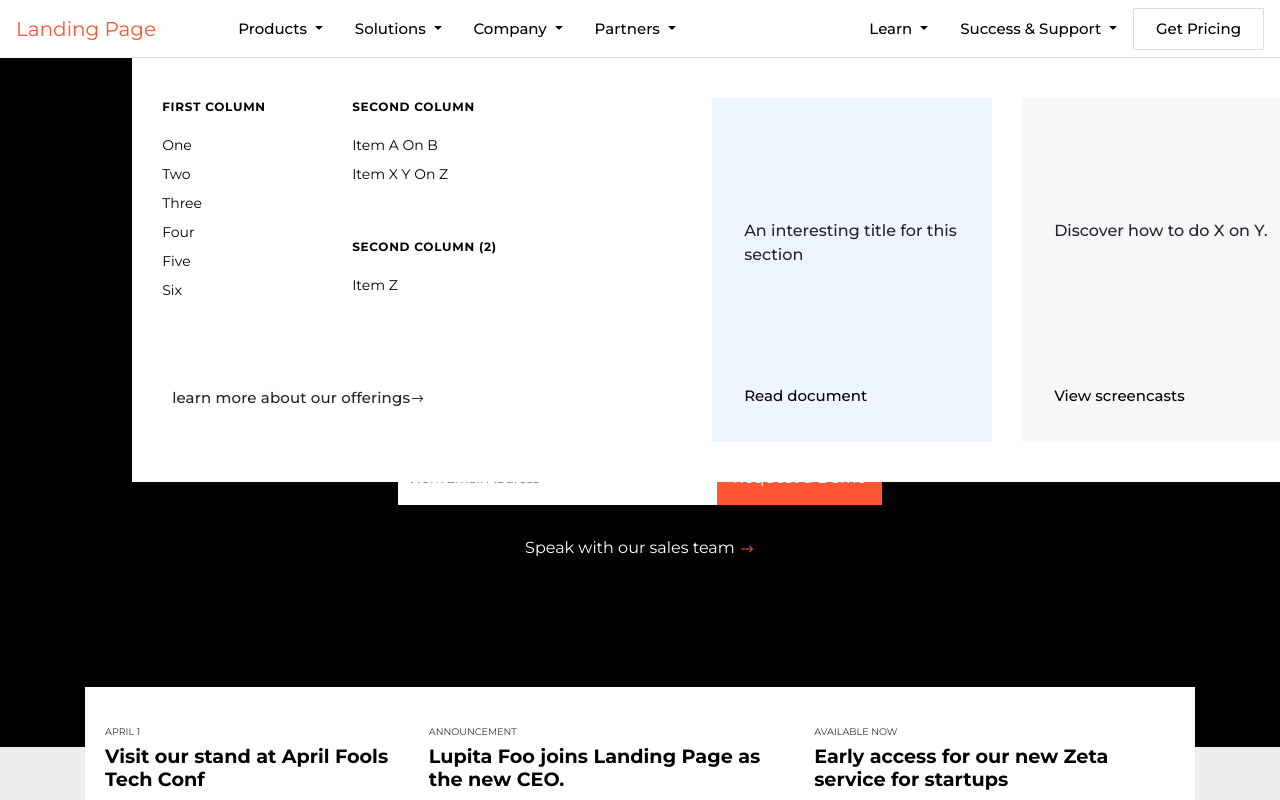
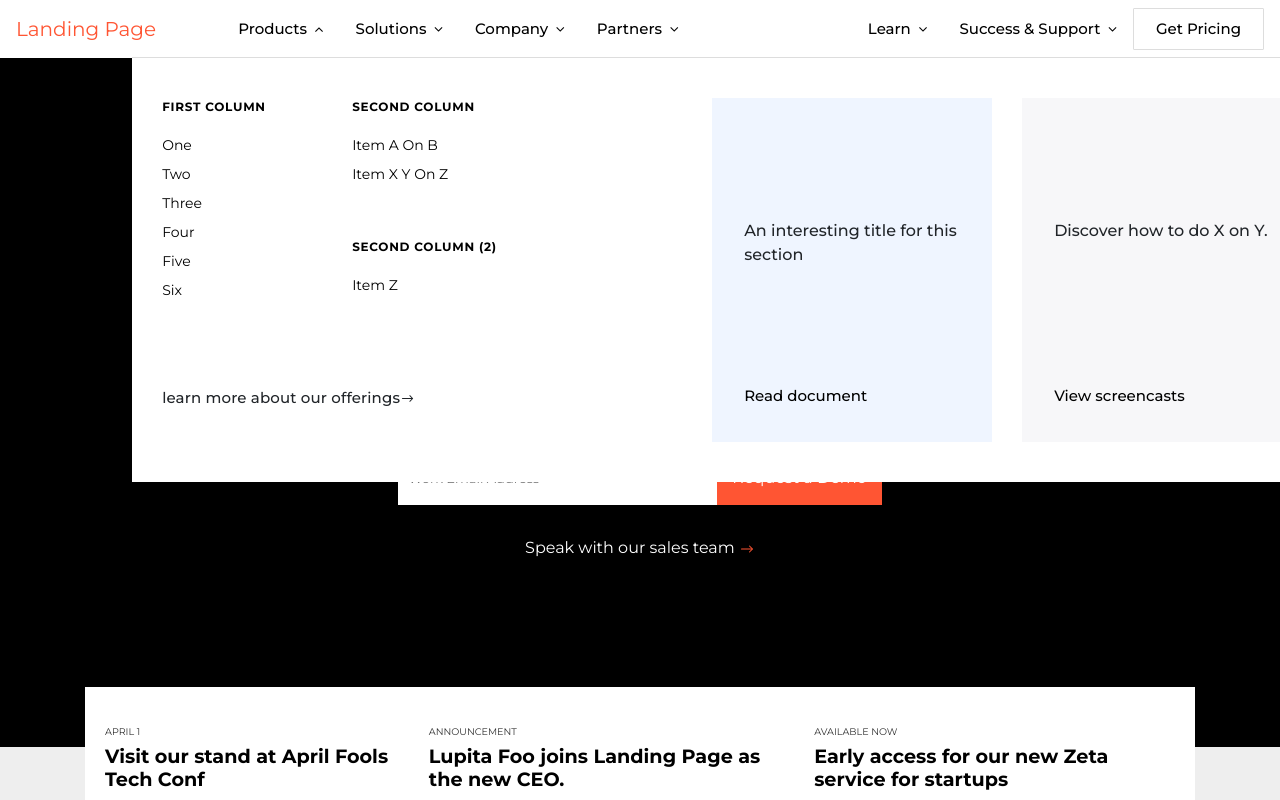
Before and after one commit to vidbina/landing-page-templates, a website: page landingcorp/index.html in a window 1280 px wide. Both pictures are taken after a click on the button "Products". Shown: the top 800 px of the page. Drawn offline with nearby package versions, Linux system fonts and the light colour scheme; files that its build step writes are made by us from their sources.

```diff
--- a/landingcorp/css/_template.scss
+++ b/landingcorp/css/_template.scss
@@ -98,6 +98,17 @@
     }
 
     .navbar-nav {
+      .show {
+        .dropdown-toggle {
+          &::after {
+            font: normal normal normal 14px/1 FontAwesome;
+            content: "\f106" !important;
+            border: 0;
+            position: relative;
+            top: 4px;
+          }
+        }
+      }
       .nav-item {
         .nav-link {
           font-size: 0.938rem;
@@ -105,6 +116,15 @@
           text-transform: capitalize;
           font-weight: 500;
           padding: 0.5rem 1rem;
+        }
+        .dropdown-toggle {
+          &::after {
+            font: normal normal normal 14px/1 FontAwesome;
+            content: "\f107";
+            border: 0;
+            position: relative;
+            top: 4px;
+          }
         }
         .solution_area {
           left: -210px !important;
@@ -139,7 +159,7 @@
               .learn_product {
                 bottom: 70px;
                 display: inline-block;
-                left: 40px;
+                left: 30px;
                 position: absolute;
 
                 a {
```
